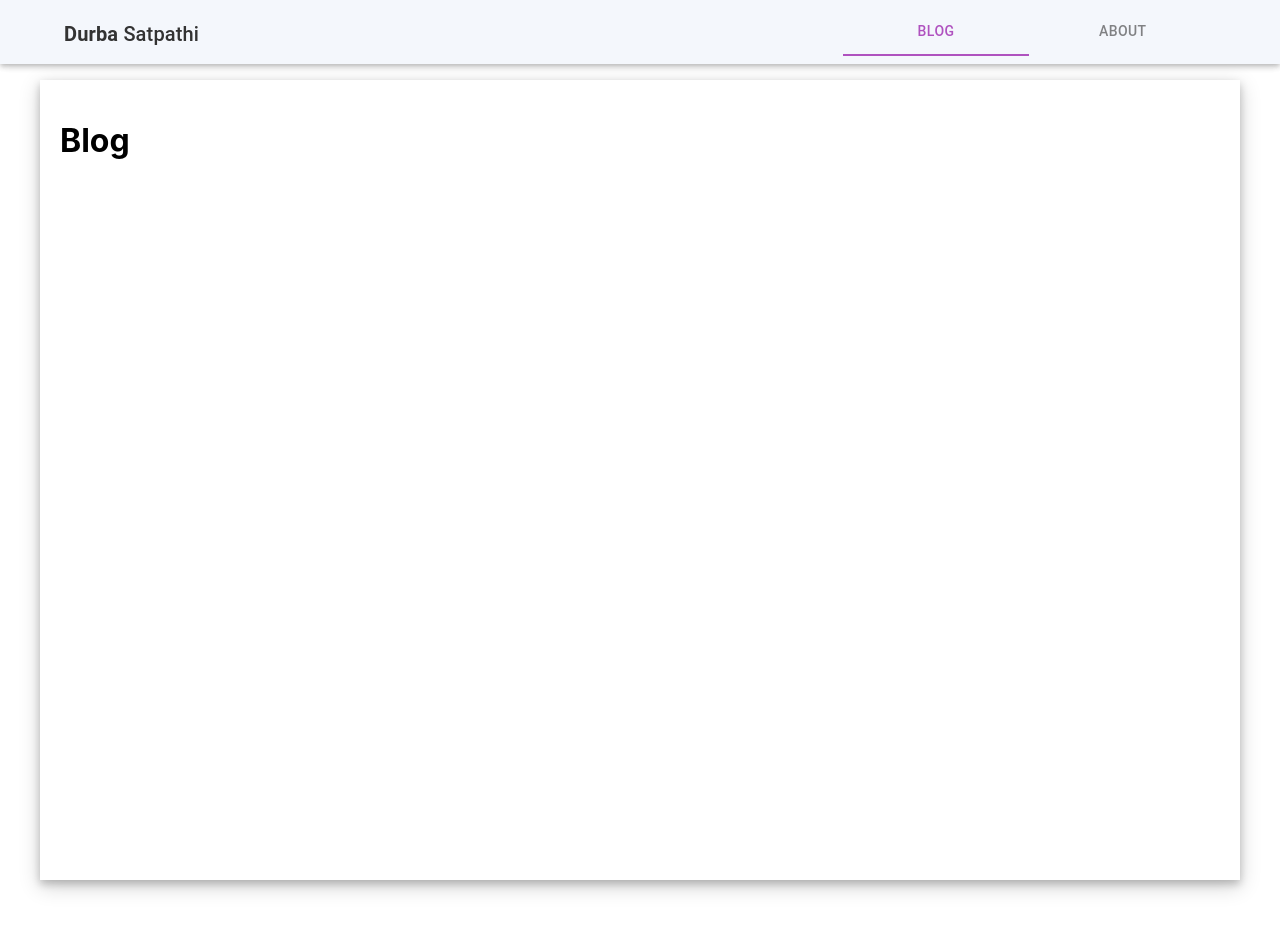
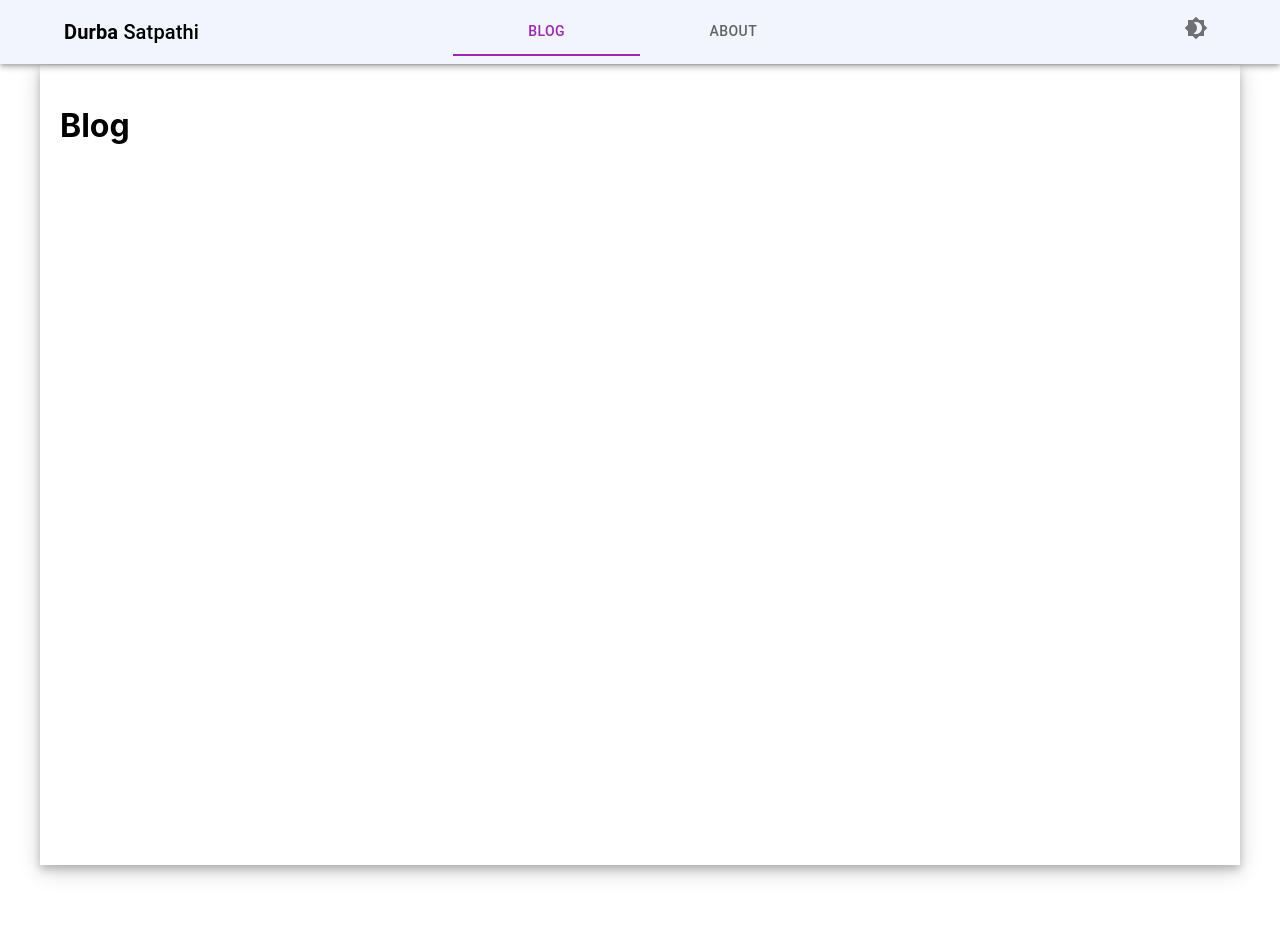
Before and after one commit to durba-s/durba-s.github.io, a React (Create React App) app in the folder blog/: page /#/ in a window 1280 px wide. Shown: the top 932 px of the page. Built offline with nearby package versions, Linux system fonts and the light colour scheme.

Commit message:
add dark theme (version 1)

```diff
--- a/blog/src/App.js
+++ b/blog/src/App.js
@@ -5,23 +5,36 @@ import { HashRouter, Routes, Route } from "react-router-dom";
 import Blog from './pages/blog/blog.js';
 import About from './pages/about/about.js';
 import PageNotFound from './pages/pageNotFound/pageNotFound.js';
+import { ThemeProvider } from '@mui/material/styles';
+import { lightTheme, darkTheme } from './theme';
+import { useState } from 'react';
 //import CustomTabPanel from './components/tablist.js'
 
 function App() {
+  const storedDarkMode = localStorage.getItem('darkMode');
+  const [darkMode, setDarkMode] = useState(storedDarkMode ? JSON.parse(storedDarkMode) : false);
+
+  const toggleDarkMode = () => {
+    const newDarkMode = !darkMode;
+    setDarkMode(newDarkMode);
+    localStorage.setItem('darkMode', JSON.stringify(newDarkMode));
+  };
   return (
+    <ThemeProvider theme={darkMode ? darkTheme : lightTheme}>
     <div className="App">
-    <Container maxWidth={false} style={{ padding: 0 }}>
+    <Container maxWidth={false} style={{ padding: 0, background: darkMode ? 'black' : 'white' }}>
     <HashRouter>
-    <Navbar/>
+    <Navbar darkMode={darkMode} toggleDarkMode={toggleDarkMode} />
     <Routes>
-          <Route path="/" element={<Blog />}/>
-          <Route path="/blog" element={<Blog />}/>
-          <Route path="/about" element={<About />} />
-          <Route path="*" element={<PageNotFound />} />
+          <Route path="/" element={<Blog darkMode={darkMode}/>}/>
+          <Route path="/blog" element={<Blog darkMode={darkMode}/>}/>
+          <Route path="/about" element={<About darkMode={darkMode}/>} />
+          <Route path="*" element={<PageNotFound darkMode={darkMode}/>} />
       </Routes>
     </HashRouter>
       </Container>
     </div>
+    </ThemeProvider>
   );
 }
 
--- /dev/null
+++ b/blog/src/components/dark-mode-toggle.js
@@ -0,0 +1,14 @@
+import React from 'react';
+import IconButton from '@mui/material/IconButton';
+import Brightness4Icon from '@mui/icons-material/Brightness4';
+import Brightness7Icon from '@mui/icons-material/Brightness7';
+
+const DarkModeToggle = ({ darkMode, toggleDarkMode }) => {
+  return (
+    <IconButton color={darkMode ? "white" : "black"} onClick={toggleDarkMode}>
+      {darkMode ? <Brightness7Icon /> : <Brightness4Icon />}
+    </IconButton>
+  );
+};
+
+export default DarkModeToggle;
--- a/blog/src/components/navbar.js
+++ b/blog/src/components/navbar.js
@@ -8,25 +8,34 @@ import React from 'react';
 import Grid from '@mui/material/Grid';
 import Box from '@mui/material/Box';
 import { useNavigate } from 'react-router-dom';
+import DarkModeToggle from './dark-mode-toggle';
+import { ThemeProvider } from '@mui/material/styles';
+import { lightTheme, darkTheme } from '../theme';
 
-function Navbar() {
+function Navbar({ darkMode, toggleDarkMode }) {
   const currpath = window.location.href.toString().includes('about') ? 'about' : 'blog';
   const [value, setValue] = React.useState(currpath);
-  const navigate = useNavigate()
+  const navigate = useNavigate();
+
   const handleChange = (event, newValue) => {
-    navigate(newValue)
-    setValue(newValue)
+    navigate(newValue);
+    setValue(newValue);
   };
 
   return (
-    <Container maxWidth={false} style={{ padding: 0}}>
-        <AppBar component="nav" style={{opacity: "0.8"}}>
-        <Toolbar variant="regular" style={{background: "#f2f5fc", color: "Black", height: "100%"}}>
+    <ThemeProvider theme={darkMode ? darkTheme : lightTheme}>
+    <Container maxWidth={false} style={{ padding: 0 }}>
+      <AppBar component="nav">
+        <Toolbar variant="regular" style={{
+          background: darkMode ? 'black' : '#f2f5fc',
+          color: darkMode ? 'white' : 'black',
+          height: '100%'
+          }}>
           <Container>
-        <Grid container spacing={2}>
-        <Grid item xs={8}>
-          <Box width={"50%"}>
-            <Typography variant="h6" color="inherit" component="div" paddingTop={'10px'}>
+            <Grid container spacing={2} justifyContent="flex-start">
+              <Grid item xs={4}>
+                <Box width={"100%"}>
+                  <Typography variant="h6" color="inherit" component="div" paddingTop={'8px'}>
                     <b>Durba</b> Satpathi
                   </Typography>
                 </Box>
@@ -40,18 +49,21 @@ function Navbar() {
                       indicatorColor="secondary"
                       textColor='secondary'
                       variant='fullWidth'
-
                       >
                       <Tab value="blog" label="Blog"/>
                       <Tab value="about" label="About" />
                   </Tabs>
                 </Box>
               </Grid>
+              <Grid item xs={4} style={{ textAlign: 'end' }}>
+                <DarkModeToggle darkMode={darkMode} toggleDarkMode={toggleDarkMode} />
+              </Grid>
             </Grid>
           </Container>
         </Toolbar>
       </AppBar>
     </Container>
+    </ThemeProvider>
   );
 }
 
--- a/blog/src/components/styled-container.js
+++ b/blog/src/components/styled-container.js
@@ -1,13 +1,15 @@
 import * as React from 'react';
 import Container from '@mui/material/Container';
 
-export default function StyledContainer({children}) {
+export default function StyledContainer({children,darkMode}) {
   return (
     <Container style={{
-        boxShadow: '0 4px 8px 0 rgba(0, 0, 0, 0.2), 0 6px 20px 0 rgba(0, 0, 0, 0.19)',
-        marginBlock: "80px",
+        boxShadow: darkMode ? '0 4px 8px 0 #626363, 0 6px 20px 0 #acadad' : '0 4px 8px 0 rgba(0, 0, 0, 0.2), 0 6px 20px 0 rgba(0, 0, 0, 0.19)',
+        marginBlock: "65px",
         height: "100vh",
-        padding: "20px"
+        padding: "20px",
+        background: darkMode ? 'black' : 'white',
+        color: darkMode ? '#d1d1d1' : 'black'
         }}>
         {children}
     </Container>
--- a/blog/src/pages/about/about.js
+++ b/blog/src/pages/about/about.js
@@ -1,9 +1,9 @@
 import * as React from 'react';
 import StyledContainer from '../../components/styled-container';
 
-export default function About() {
+export default function About({darkMode}) {
   return (
-    <StyledContainer>
+    <StyledContainer darkMode={darkMode}>
       <h1> About</h1>
       <>
       {"Work in progress"}
--- a/blog/src/pages/blog/blog.js
+++ b/blog/src/pages/blog/blog.js
@@ -1,9 +1,9 @@
 import * as React from 'react';
 import StyledContainer from '../../components/styled-container';
 
-export default function Blog() {
+export default function Blog({darkMode}) {
   return (
-    <StyledContainer>
+    <StyledContainer darkMode={darkMode}>
       <h1>Blog</h1>
     </StyledContainer>
   );
--- /dev/null
+++ b/blog/src/theme.js
@@ -0,0 +1,17 @@
+import { createTheme } from '@mui/material/styles';
+
+// Light Theme
+const lightTheme = createTheme({
+  palette: {
+    mode: 'light',
+  },
+});
+
+// Dark Theme
+const darkTheme = createTheme({
+  palette: {
+    mode: 'dark',
+  },
+});
+
+export { lightTheme, darkTheme };
```
Lines whose indentation alone changed are shown as unchanged.
